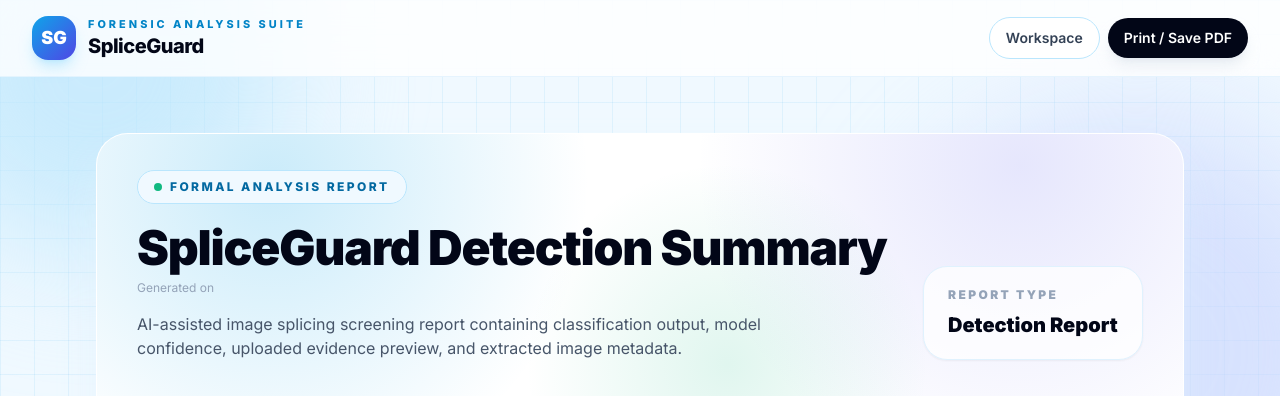
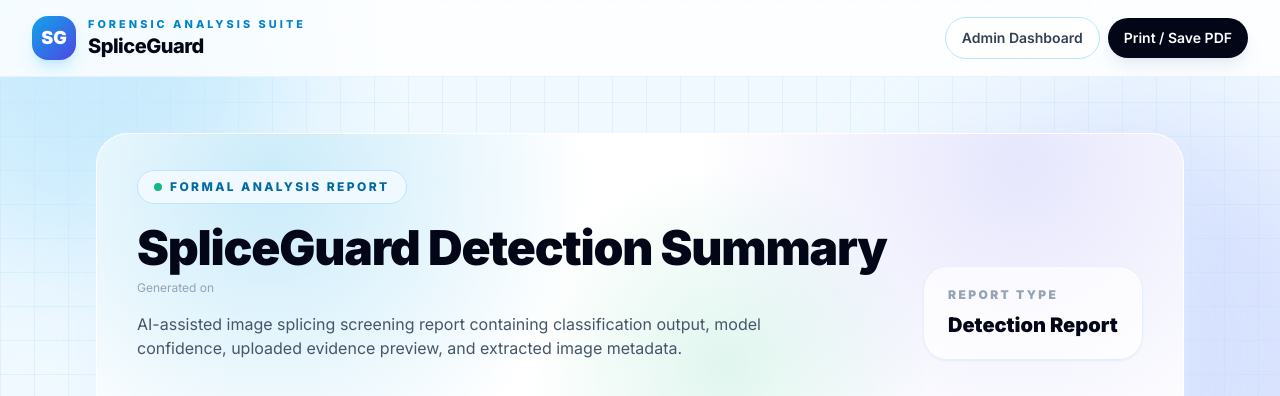
Before and after one commit to nazurahh01/SPLICEGUARD, a Flask app: template templates/report.html in a window 1280 px wide. Shown: the top 396 px of the page. Run offline with Flask 3, Linux system fonts and the light colour scheme; the template is opened without the code that fills it, so the values that code supplies are empty; parts of the project's set-up code (start-up, migrations or seed data) failed here and were passed over; some libraries are stand-ins or nearby versions.

Commit message:
Update view report page

```diff
--- a/templates/report.html
+++ b/templates/report.html
@@ -132,7 +132,7 @@
 
             <nav class="flex items-center gap-2 text-sm">
                 <a href="{% if session['role'] == 'admin' %}/admin-scan{% else %}/tool{% endif %}" class="px-4 py-2.5 rounded-full border border-sky-200 bg-white text-slate-700 font-semibold hover:border-sky-400 hover:text-sky-700 transition">
-                    Workspace
+                    Admin Dashboard
                 </a>
                 <button onclick="window.print()" class="px-4 py-2.5 rounded-full bg-slate-950 text-white font-semibold hover:bg-slate-800 transition shadow-lg shadow-slate-300/40">
                     Print / Save PDF
```
